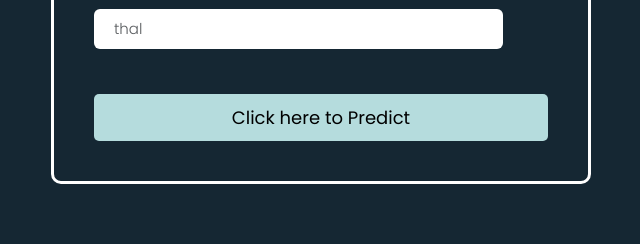
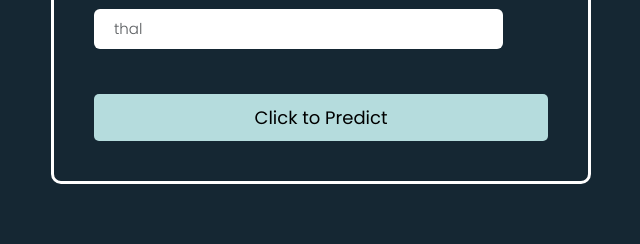
Before and after one commit to Priyankaa2503/heartDiseaseDiagnosis-d2k, a Flask app: page / in a window 1280 px wide. Shown: the part 885-1129 px from the top of the page, without its empty margins (319-959 px from the left). Run offline with Flask 3, Linux system fonts and the light colour scheme; some libraries are stand-ins or nearby versions.

Commit message:
trial 11

```diff
--- a/templates/index.html
+++ b/templates/index.html
@@ -247,7 +247,7 @@ html, body {
     <input class="form-control" type="number" name="thal" placeholder="thal" required>
 </div>
 <div class="col-md-12">
-    <button type="submit" class="btn btn-primary">Click here to Predict</button>
+    <button type="submit" class="btn btn-primary">Click to Predict</button>
 </div>
 
 
```
